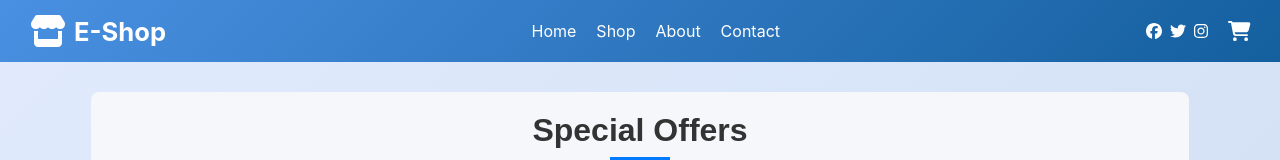
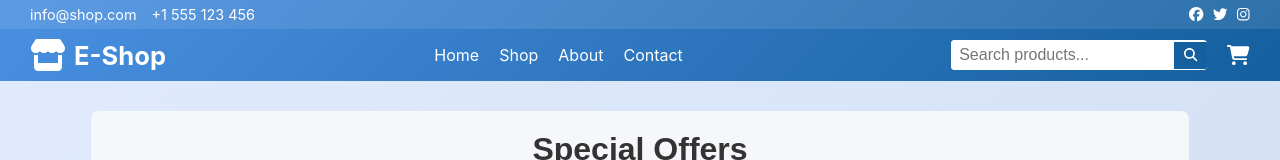
Before and after one commit to djole994/E-commerceReact, a React (Create React App) app: page / in a window 1280 px wide. Shown: the top 160 px of the page. Built offline with nearby package versions, Linux system fonts and the light colour scheme; no server answers.

Commit message:
layout-header

```diff
--- a/src/Components/Layout/Layout.css
+++ b/src/Components/Layout/Layout.css
@@ -1,3 +1,4 @@
+/* Reset */
 * {
   margin: 0;
   padding: 0;
@@ -10,81 +11,122 @@
   min-height: 100vh;
 }
 
-  /* =========== HEADER =========== */
+/* ========== HEADER ========== */
 .header {
   background: linear-gradient(135deg, #4a90e2, #145f9e);
   color: #fff;
-    padding: 15px 30px;
-    position: relative;
+  width: 100%;
+  flex-shrink: 0;
 }
 
-  .header-content {
+/* ======= GORNJI RED: email, phone, social icons ======= */
+.header-top {
   display: flex;
   align-items: center;
   justify-content: space-between;
+  padding: 6px 30px;
+  background: rgba(255,255,255,0.1);
+  font-size: 0.9rem;
 }
 
-  .header-left {
+.contact-info {
+  display: flex;
+  gap: 15px;
+}
+.contact-info span {
+  white-space: nowrap;
+}
+
+.top-social-icons a {
+  color: #fff;
+  margin-left: 10px;
+  transition: color 0.2s;
+}
+.top-social-icons a:hover {
+  color: #d1e8ff;
+}
+
+/* ======= DONJI RED: logo, nav, search, cart ======= */
+.header-bottom {
+  display: flex;
+  align-items: center;
+  justify-content: space-between;
+  padding: 10px 30px;
+}
+
+.header-logo {
   display: flex;
   align-items: center;
   cursor: pointer;
 }
-
 .logo-icon {
   margin-right: 8px;
 }
-
 .logo-text {
   font-size: 1.6rem;
   font-weight: bold;
 }
 
-  .header-center ul {
+/* Nav (desktop) */
+.main-nav ul {
   list-style: none;
   display: flex;
   gap: 20px;
 }
-
-  .header-center ul li a {
+.main-nav ul li a {
   text-decoration: none;
   color: #fff;
   font-size: 1rem;
   transition: color 0.2s;
 }
-
-  .header-center ul li a:hover {
+.main-nav ul li a:hover {
   color: #d1e8ff;
 }
 
-  .header-right {
+/* Desni dio: search + cart + hamburger */
+.header-right-section {
   display: flex;
   align-items: center;
   gap: 20px;
 }
 
-  .social-icons a {
+/* Search bar (desktop) */
+.search-bar {
+  display: flex;
+  align-items: center;
+  background: #fff;
+  border-radius: 4px;
+  overflow: hidden;
+}
+.search-bar input {
+  border: none;
+  padding: 6px 8px;
+  font-size: 1rem;
+  outline: none;
+}
+.search-bar button {
+  border: none;
+  background: #145f9e;
   color: #fff;
-    margin-right: 8px;
+  padding: 6px 10px;
+  cursor: pointer;
+  transition: background 0.2s;
+}
+.search-bar button:hover {
+  background: #0f4d7d;
+}
+
+/* Cart ikona */
+.cart-icon a {
+  color: #fff;
+  position: relative;
   transition: color 0.2s;
 }
-
-  .social-icons a:last-child {
-    margin-right: 0;
-  }
-
-  .social-icons a:hover {
-    color: #d1e8ff;
-  }
-
-  .cart-icon a {
-    color: #fff;
-    transition: color 0.2s;
-  }
-
 .cart-icon a:hover {
   color: #d1e8ff;
 }
 
+/* Hamburger meniji */
 .menu-toggle {
   display: none;
   background: none;
@@ -94,53 +136,78 @@
   font-size: 1.5rem;
 }
 
-  /* =========== MOBILE MENI (skriven na desktopu) =========== */
+/* ========== MOBILE MENI ========== */
 .mobile-menu {
   display: none;
+  flex-direction: column;
+  align-items: center;
+  background: #145f9e;
+  padding: 20px;
+  opacity: 0;
+  pointer-events: none;
+  transform: translateY(-20px);
+  transition: all 0.3s ease;
+}
+.mobile-menu.open {
+  display: flex;
+  opacity: 1;
+  pointer-events: auto;
+  transform: translateY(0);
+}
+.mobile-menu ul {
+  list-style: none;
+  display: flex;
+  flex-direction: column;
+  gap: 15px;
+  margin-bottom: 20px;
+}
+.mobile-menu ul li a {
+  color: #fff;
+  text-decoration: none;
+  font-size: 1.1rem;
+}
+.mobile-search-bar {
+  display: flex;
+  align-items: center;
+  background: #fff;
+  border-radius: 4px;
+  overflow: hidden;
+  margin-bottom: 20px;
+}
+.mobile-search-bar input {
+  border: none;
+  padding: 6px 8px;
+  font-size: 1rem;
+  outline: none;
+}
+.mobile-search-bar button {
+  border: none;
+  background: #145f9e;
+  color: #fff;
+  padding: 6px 10px;
+  cursor: pointer;
+  transition: background 0.2s;
+}
+.mobile-search-bar button:hover {
+  background: #0f4d7d;
 }
 
-  /* =========== MAIN =========== */
-  .main-content {
-    flex: 1;
-    background: #f0f4f8;
+/* Mobile social + cart */
+.mobile-social-icons {
+  display: flex;
+  gap: 12px;
+  margin-bottom: 20px;
+}
+.mobile-social-icons a {
+  color: #fff;
+  font-size: 1.2rem;
+}
+.mobile-cart-icon a {
+  color: #fff;
+  font-size: 1.2rem;
 }
 
-  /* =========== FOOTER =========== */
-  .footer {
-    background: #333;
-    color: #ccc;
-    padding: 20px 30px;
-    text-align: center;
-  }
-
-  .footer-content {
-    max-width: 1200px;
-    margin: 0 auto;
-  }
-
-  .footer-links {
-    display: flex;
-    flex-wrap: wrap;
-    justify-content: center;
-    margin-bottom: 10px;
-  }
-
-  .footer-links a {
-    margin: 0 10px;
-    color: #ccc;
-    text-decoration: none;
-    font-size: 0.9rem;
-    transition: color 0.2s;
-  }
-
-  .footer-links a:hover {
-    color: #fff;
-  }
-
-  .footer p {
-    margin-top: 10px;
-    font-size: 0.8rem;
-  }
+/* ========== CART BADGE ========== */
 .cart-badge {
   position: absolute;
   top: -8px;
@@ -156,9 +223,45 @@
   justify-content: center;
 }
 
+/* ========== MAIN ========== */
+.main-content {
+  flex: 1;
+  background: #f0f4f8;
+}
 
-  /* =========== MEDIA QUERIES =========== */
+/* ========== FOOTER ========== */
+.footer {
+  background: #333;
+  color: #ccc;
+  padding: 20px 30px;
+  text-align: center;
+}
+.footer-content {
+  max-width: 1200px;
+  margin: 0 auto;
+}
+.footer-links {
+  display: flex;
+  flex-wrap: wrap;
+  justify-content: center;
+  margin-bottom: 10px;
+}
+.footer-links a {
+  margin: 0 10px;
+  color: #ccc;
+  text-decoration: none;
+  font-size: 0.9rem;
+  transition: color 0.2s;
+}
+.footer-links a:hover {
+  color: #fff;
+}
+.footer p {
+  margin-top: 10px;
+  font-size: 0.8rem;
+}
 
+/* ========== MEDIA QUERIES ========== */
 @media (min-width: 769px) {
   .mobile-menu {
     display: none !important;
@@ -169,52 +272,14 @@
 }
 
 @media (max-width: 768px) {
-    .header-center,
-    .header-right {
+  .main-nav {
+    display: none;
+  }
+  .search-bar {
     display: none;
   }
 
   .menu-toggle {
     display: block;
   }
-
-    .mobile-menu {
-      position: absolute;
-      top: 70px;
-      left: 0;
-      right: 0;
-      background: #145f9e;
-      display: flex;
-      flex-direction: column;
-      align-items: center;
-      padding: 20px;
-      opacity: 0;
-      pointer-events: none;
-      transform: translateY(-20px);
-      transition: all 0.3s ease;
 }
-
-    .mobile-menu.open {
-      opacity: 1;
-      pointer-events: auto;
-      transform: translateY(0);
-    }
-
-    .mobile-menu ul {
-      list-style: none;
-      display: flex;
-      flex-direction: column;
-      gap: 15px;
-      margin-bottom: 20px;
-    }
-
-    .mobile-menu ul li a {
-      color: #fff;
-      text-decoration: none;
-      font-size: 1.1rem;
-    }
-
-    .mobile-menu .social-icons {
-      margin-bottom: 20px;
-    }
-  }
--- a/src/Components/Layout/Layout.js
+++ b/src/Components/Layout/Layout.js
@@ -1,80 +1,112 @@
-
-import CategoryList from "../Category/CategoryList";
+import React, { useState, useContext } from "react";
+import { Outlet, Link, useNavigate } from "react-router-dom";
+import { CartContext } from "../../Components/Cart/CartContext";
 import { FontAwesomeIcon } from "@fortawesome/react-fontawesome";
-import React, { useState, useContext } from "react";
-
 import {
   faStore,
   faShoppingCart,
   faBars,
   faTimes,
+  faSearch,
 } from "@fortawesome/free-solid-svg-icons";
 import {
   faFacebook,
   faTwitter,
   faInstagram,
 } from "@fortawesome/free-brands-svg-icons";
-import { Outlet } from "react-router-dom";
 import "./Layout.css";
-import { Link } from "react-router-dom";
-import { CartContext } from "../../Components/Cart/CartContext";
 
 const Layout = () => {
-  // State za kontrolu mobilnog menijaa
   const [menuOpen, setMenuOpen] = useState(false);
   const { cartItems } = useContext(CartContext);
   const totalQuantity = cartItems.reduce((sum, item) => sum + item.quantity, 0);
 
-  // Otvaranje/zatvaranje mobilnog menija
+
+  const email = "info@shop.com";
+  const phone = "+1 555 123 456";
+
+  const [searchTerm, setSearchTerm] = useState("");
+  const navigate = useNavigate();
+
+
   const toggleMenu = () => {
     setMenuOpen(!menuOpen);
   };
 
+
+//NAPRAVITI KOMPONENTU ZA SEARCH
+  const handleSearch = (e) => {
+    e.preventDefault();
+    navigate(`/api/Product/Search?term=${encodeURIComponent(searchTerm)}`);
+
+    setSearchTerm("");
+  };
+
   return (
     <div className="layout">
-      {/* HEADER */}
+      {/* ========== HEADER ========== */}
       <header className="header">
-        <div className="header-content">
+        {/* 1) Gornji red: email, telefon, društvene mreže */}
+        <div className="header-top">
+          <div className="contact-info">
+            <span>{email}</span>
+            <span>{phone}</span>
+          </div>
+          <div className="top-social-icons">
+            <a href="https://facebook.com" target="_blank" rel="noreferrer">
+              <FontAwesomeIcon icon={faFacebook} />
+            </a>
+            <a href="https://twitter.com" target="_blank" rel="noreferrer">
+              <FontAwesomeIcon icon={faTwitter} />
+            </a>
+            <a href="https://instagram.com" target="_blank" rel="noreferrer">
+              <FontAwesomeIcon icon={faInstagram} />
+            </a>
+          </div>
+        </div>
+
+        {/* 2) Donji red: logo, navigacija, search i cart */}
+        <div className="header-bottom">
           {/* Lijevo: Logo */}
-          <div
-            className="header-left"
-            onClick={() => (window.location.href = "/")}
-          >
+          <div className="header-logo" onClick={() => navigate("/")}>
             <FontAwesomeIcon icon={faStore} size="2x" className="logo-icon" />
             <span className="logo-text">E-Shop</span>
           </div>
 
-          {/* Centar: Navigacija (vidljivo samo na desktopu) */}
-          <nav className="header-center">
+          {/* Navigacija (desktop), sakriveno na mobile */}
+          <nav className="main-nav">
             <ul>
               <li>
-                <a href="/">Home</a>
+                <Link to="/">Home</Link>
               </li>
               <li>
-                <a href="/shop">Shop</a>
+                <Link to="/shop">Shop</Link>
               </li>
               <li>
-                <a href="/about">About</a>
+                <Link to="/about">About</Link>
               </li>
               <li>
-                <a href="/contact">Contact</a>
+                <Link to="/contact">Contact</Link>
               </li>
             </ul>
           </nav>
 
-          {/* Desno: Društvene mreže + korpaA (vidljivo samo na desktopu) */}
-          <div className="header-right">
-            <div className="social-icons">
-              <a href="https://facebook.com" target="_blank" rel="noreferrer">
-                <FontAwesomeIcon icon={faFacebook} />
-              </a>
-              <a href="https://twitter.com" target="_blank" rel="noreferrer">
-                <FontAwesomeIcon icon={faTwitter} />
-              </a>
-              <a href="https://instagram.com" target="_blank" rel="noreferrer">
-                <FontAwesomeIcon icon={faInstagram} />
-              </a>
-            </div>
+          {/* Search + Cart + Hamburger */}
+          <div className="header-right-section">
+            {/* Search bar (desktop) */}
+            <form className="search-bar" onSubmit={handleSearch}>
+              <input
+                type="text"
+                placeholder="Search products..."
+                value={searchTerm}
+                onChange={(e) => setSearchTerm(e.target.value)}
+              />
+              <button type="submit">
+                <FontAwesomeIcon icon={faSearch} />
+              </button>
+            </form>
+
+            {/* Cart ikona */}
             <div className="cart-icon">
               <Link to="/cart" style={{ position: "relative" }}>
                 <FontAwesomeIcon icon={faShoppingCart} size="lg" />
@@ -83,32 +115,53 @@ const Layout = () => {
                 )}
               </Link>
             </div>
+
+            {/* Hamburger ikona (mobile) */}
+            <button className="menu-toggle" onClick={toggleMenu}>
+              <FontAwesomeIcon icon={menuOpen ? faTimes : faBars} size="lg" />
+            </button>
           </div>
-
-          {/* Hamburger / X (vidljiv samo na mobilnom) */}
-          <button className="menu-toggle" onClick={toggleMenu}>
-            <FontAwesomeIcon icon={menuOpen ? faTimes : faBars} size="lg" />
-          </button>
         </div>
 
-        {/* MOBILNI MENI: Sve u jednom containeru (nav + social + cart) */}
+        {/* === Mobilni meni (nav + search + cart) === */}
         <div className={`mobile-menu ${menuOpen ? "open" : ""}`}>
           <ul>
             <li>
-              <a href="/">Home</a>
+              <Link to="/" onClick={() => setMenuOpen(false)}>
+                Home
+              </Link>
             </li>
             <li>
-              <a href="/shop">Shop</a>
+              <Link to="/shop" onClick={() => setMenuOpen(false)}>
+                Shop
+              </Link>
             </li>
             <li>
-              <a href="/about">About</a>
+              <Link to="/about" onClick={() => setMenuOpen(false)}>
+                About
+              </Link>
             </li>
             <li>
-              <a href="/contact">Contact</a>
+              <Link to="/contact" onClick={() => setMenuOpen(false)}>
+                Contact
+              </Link>
             </li>
           </ul>
 
-          <div className="social-icons">
+          {/* Mobile search */}
+          <form className="mobile-search-bar" onSubmit={handleSearch}>
+            <input
+              type="text"
+              placeholder="Search products..."
+              value={searchTerm}
+              onChange={(e) => setSearchTerm(e.target.value)}
+            />
+            <button type="submit">
+              <FontAwesomeIcon icon={faSearch} />
+            </button>
+          </form>
+
+          <div className="mobile-social-icons">
             <a href="https://facebook.com" target="_blank" rel="noreferrer">
               <FontAwesomeIcon icon={faFacebook} />
             </a>
@@ -120,8 +173,9 @@ const Layout = () => {
             </a>
           </div>
 
-          <div className="cart-icon">
-            <Link to="/cart" style={{ position: "relative" }}>
+          {/* Cart i bedž */}
+          <div className="mobile-cart-icon">
+            <Link to="/cart" style={{ position: "relative" }} onClick={() => setMenuOpen(false)}>
               <FontAwesomeIcon icon={faShoppingCart} size="lg" />
               {totalQuantity > 0 && (
                 <span className="cart-badge">{totalQuantity}</span>
@@ -140,11 +194,11 @@ const Layout = () => {
       <footer className="footer">
         <div className="footer-content">
           <div className="footer-links">
-            <a href="/about">About Us</a>
-            <a href="/contact">Contact</a>
-            <a href="/faq">FAQ</a>
-            <a href="/terms">Terms of Service</a>
-            <a href="/privacy">Privacy Policy</a>
+            <Link to="/about">About Us</Link>
+            <Link to="/contact">Contact</Link>
+            <Link to="/faq">FAQ</Link>
+            <Link to="/terms">Terms of Service</Link>
+            <Link to="/privacy">Privacy Policy</Link>
           </div>
           <p>&copy; {new Date().getFullYear()} E-Shop. All rights reserved.</p>
         </div>
```
Lines whose indentation alone changed are shown as unchanged.
